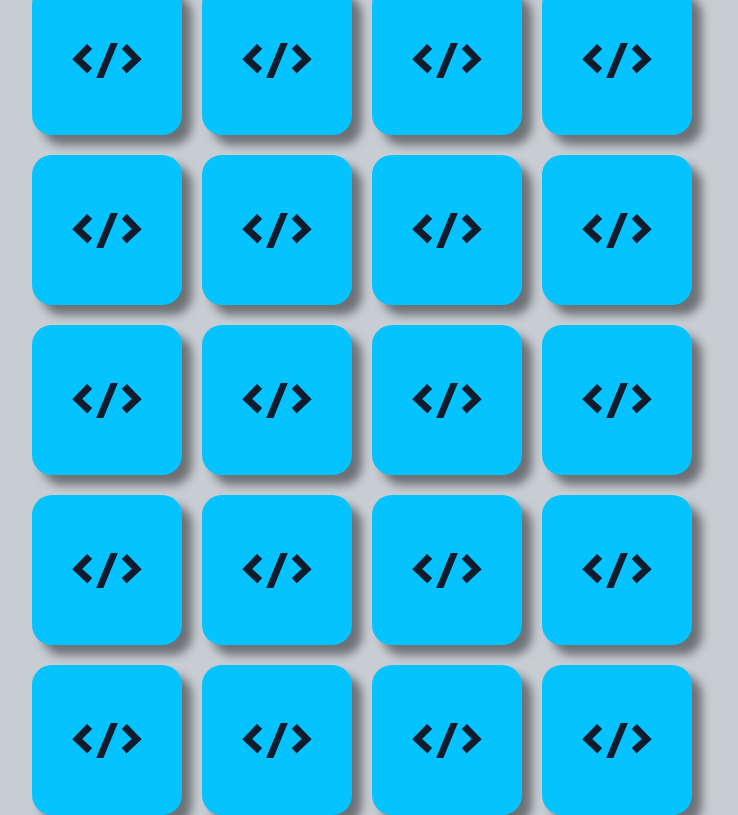
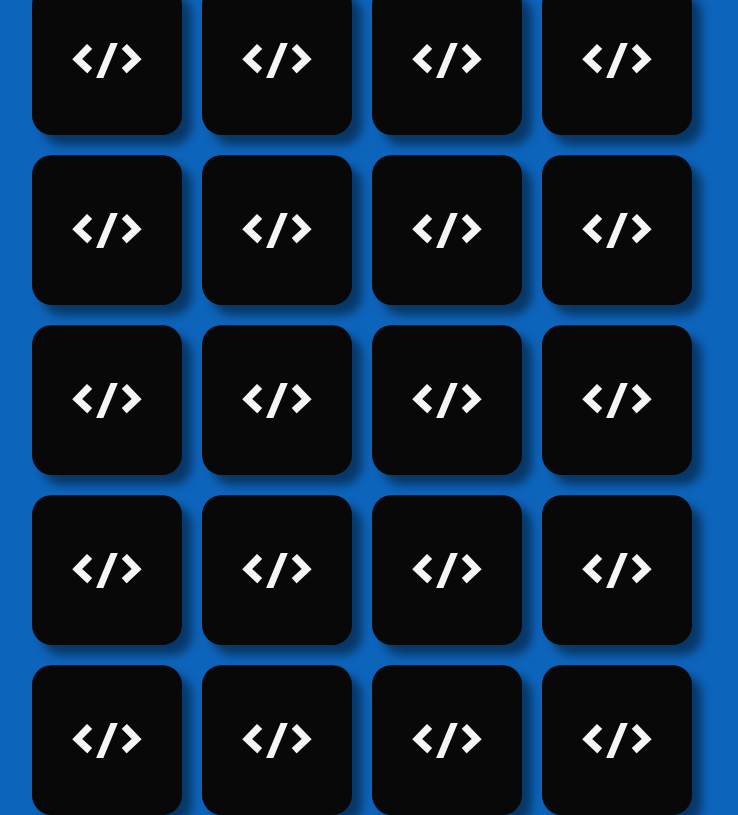
Before and after one commit to SuzukiJhor/Jogo-da-memoria, a plain HTML site: page index.html in a window 1280 px wide. Shown: the whole page, without its empty margins (278-1016 px from the left). Drawn offline with Linux system fonts and the light colour scheme.

Commit message:
up-color

```diff
--- a/script.js
+++ b/script.js
@@ -3,7 +3,7 @@ const FRONT = 'card_front';
 const BACK = 'card_back';
 const CARD = 'card';
 const ICON = 'icon';
-
+const gameBoard = document.querySelector('#gameBoard');
 
 startGame();
 
@@ -15,7 +15,6 @@ function startGame() {
 }
 
 function initializeCards(cards) {
-    let gameBoard = document.querySelector('#gameBoard');
     gameBoard.innerHTML = '';
 
     game.cards.forEach(card => {
--- a/style.css
+++ b/style.css
@@ -10,7 +10,7 @@ body {
     justify-content: center;
     align-items: center;
     height: 100vh;
-    background-color: #c7cdd3;
+    background-color: #0d64bb;
 }
 
 .card {
@@ -39,14 +39,14 @@ body {
 }
 
 .card_front {
-    background-color: #101c2c;
+    background-color: #acb1b8;
     transform: rotatey(180deg);
 }
 
 .card_back {
-    background-color: #05c3ff;
+    background-color: rgb(8, 8, 8);
     font-size: 50px;
-    color: #101c2c;
+    color: #f5f5f5;
     /* display: none; */
 }
 
```
